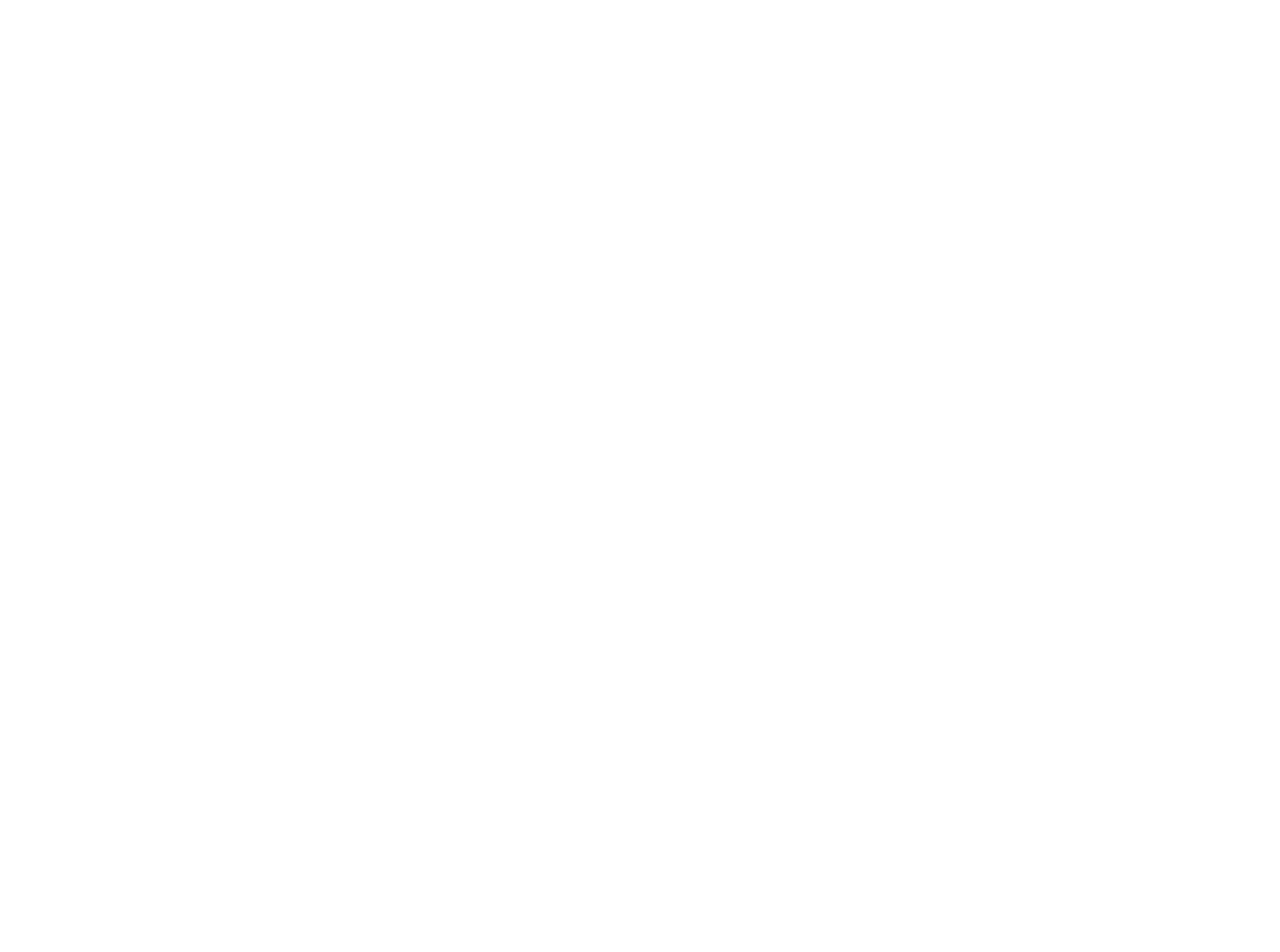
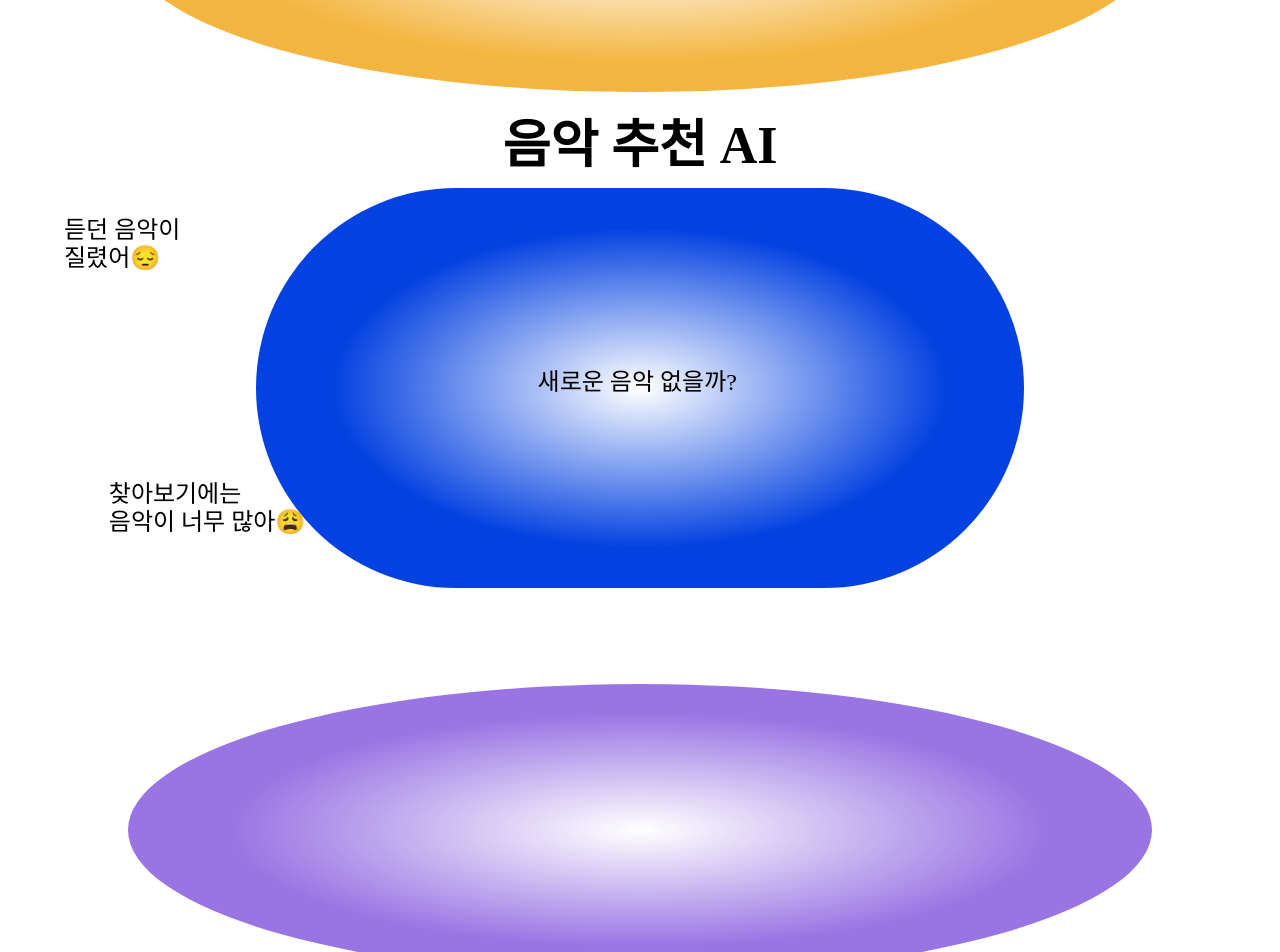
Before and after one commit to JaeIL00/ai-recommended-service, a React (Vite) app: page / in a window 1280 px wide. Shown: the top 952 px of the page. Before the commit the page ends 800 px from the top, so only its background shows below. Built offline with nearby package versions, Linux system fonts and the light colour scheme.

Commit message:
홈페이지 UI 완성

```diff
--- a/package.json
+++ b/package.json
@@ -9,6 +9,7 @@
     "preview": "vite preview"
   },
   "dependencies": {
+    "@types/styled-components": "^5.1.26",
     "react": "^18.2.0",
     "react-dom": "^18.2.0",
     "react-query": "^3.39.3",
--- a/src/App.tsx
+++ b/src/App.tsx
@@ -1,10 +1,11 @@
 import { BrowserRouter, Route, Routes } from "react-router-dom";
+import { Home } from "./pages/Home";
 
 function App() {
   return (
     <BrowserRouter>
       <Routes>
-        <Route path="/" />
+        <Route path="/" element={<Home />} />
         <Route path="/myinfo" />
         <Route path="/myrecord" />
         <Route path="/test" />
--- /dev/null
+++ b/src/pages/Home.tsx
@@ -0,0 +1,8 @@
+import React from 'react'
+import { HomeView } from '../view/home/HomeView'
+
+export const Home = () => {
+	return (
+		<HomeView />
+	)
+}
--- /dev/null
+++ b/src/styles/home/HomeStyles.ts
@@ -0,0 +1,39 @@
+import styled from 'styled-components'
+
+export const Container = styled.div`
+	width: 100vw;
+	position: absolute;
+	top: -25vh;
+	display: flex;
+	flex-direction: column;
+	align-items: center;
+	gap: 12vh;
+	z-index: -1;
+`
+export const Title = styled.h1`
+	font-size: 6.5vh;
+	font-weight: 700;
+	text-align: center;
+	margin-top: 15vh;
+`
+export const GuideText = styled.span<{top: string, left: string}>`
+	position: absolute;
+	top: ${({top}) => top};
+	left: ${({left}) => left};
+	font-size: 3vh;
+	line-height: 3.5vh
+`
+export const TopDownCircle = styled.div<{background:string}>`
+	width: 80vw;
+	height: 36.5vh;
+	background: ${({background}) => background};
+	border-radius: 50%;
+	transform: rotate(-180deg);
+`
+export const BlueObject = styled.div`
+	width: 60vw;
+	height: 50vh;
+	background: radial-gradient(50% 50% at 50% 50%, rgba(3, 65, 224, 0) 0%, #0341E0 80.21%);
+	border-radius: 30vw;
+	transform: rotate(-180deg);
+`
--- /dev/null
+++ b/src/view/home/HomeView.tsx
@@ -0,0 +1,25 @@
+import React from 'react'
+import {
+	Title,
+	Container,
+	TopDownCircle,
+	BlueObject,
+	GuideText
+} from '../../styles/home/HomeStyles'
+
+export const HomeView = () => {
+	return (
+		<>
+			<Title>음악 추천 AI</Title>
+			<GuideText top={'27vh'} left={'5vw'}>듣던 음악이<br />질렸어😔</GuideText>
+			<GuideText top={'46vh'} left={'42vw'}>새로운 음악 없을까?</GuideText>
+			<GuideText top={'60vh'} left={'8.5vw'}>찾아보기에는<br />음악이 너무 많아😩</GuideText>
+			<Container>
+				<TopDownCircle
+					background={'radial-gradient(50% 50% at 50% 50%, rgba(243, 181, 63, 0) 0%, #F3B53F 80.21%)'} />
+				<BlueObject />
+				<TopDownCircle background={'radial-gradient(50% 50% at 50% 50%, rgba(153, 116, 227, 0) 0%, #9974E3 80.21%)'} />
+			</Container>
+		</>
+	)
+}
```
Also changed, not shown: src/components/home/HomePage.tsx (added, +7 -0 lines), 2 other files (tests, documents, lock files or other folders).
